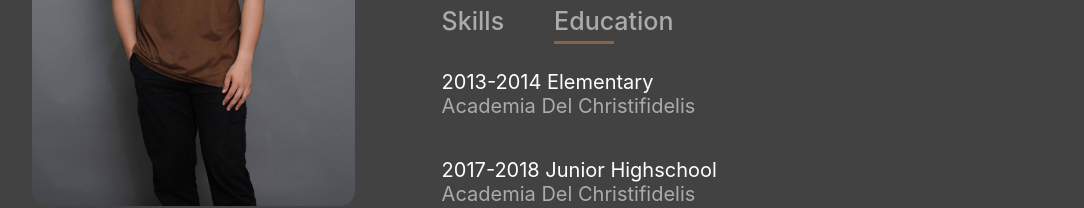
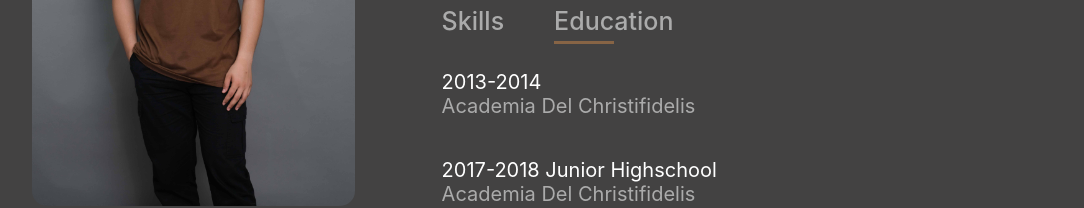
Before and after one commit to CharlesCordova22/cha_portfolio.ph, a plain HTML site: page index.html in a window 1280 px wide. Both pictures are taken after a click on the element "Education". Shown: the part 1188-1396 px from the top of the page, without its empty margins (96-1180 px from the left). Drawn offline with Linux system fonts and the light colour scheme.

Commit message:
Update index.html

```diff
--- a/index.html
+++ b/index.html
@@ -61,7 +61,7 @@
                     </div>
                     <div class="tab-contents" id="education">
                         <ul>
-                            <li><span>2013-2014 Elementary</span><br>Academia Del Christifidelis</li><br>
+                            <li><span>2013-2014 </span><br>Academia Del Christifidelis</li><br>
                             <li><span>2017-2018 Junior Highschool</span><br>Academia Del Christifidelis</li><br>
                             <li><span>2019-2020 Senior Highschool</span><br>University of Cebu Main Campus</li>
                         </ul>
```
